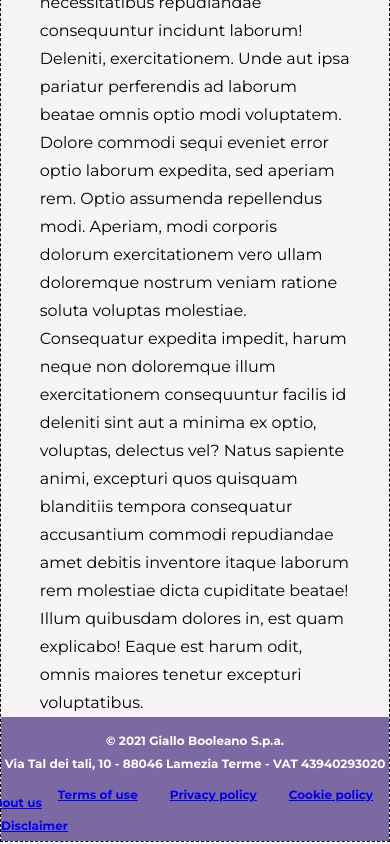
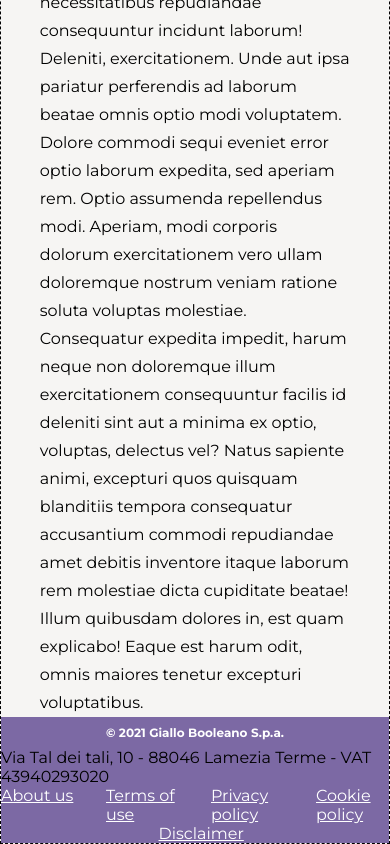
Before and after one commit to Gabriele-Viola/htmlcss-responsive-layout, a plain HTML site: page index.html in a window 390 px wide. Shown: the part 1028-1872 px from the top of the page. Drawn offline with Linux system fonts and the light colour scheme.

Commit message:
fix footer mobile

```diff
--- a/asset/style.css
+++ b/asset/style.css
@@ -302,12 +302,28 @@ i {
 
 #app_footer {
     background-color: var(--gz-footer);
+    .top-left{
         div:first-child {
             font-weight: bold;
             color: var(--gz-white);
             text-align: center;
             font-size: .75rem;
             padding: .5rem 0;
+        }
+    }
+    .bottom-right{
+        display: flex;
+        flex-wrap: wrap;
+        .row{
+            justify-content: space-around;
+        }
+    }
+    .col-link{
+        width: 25%;
+        a{
+            color: var(--gz-white);
+        }
+
     }
 }
 
```
Lines whose indentation alone changed are shown as unchanged.
